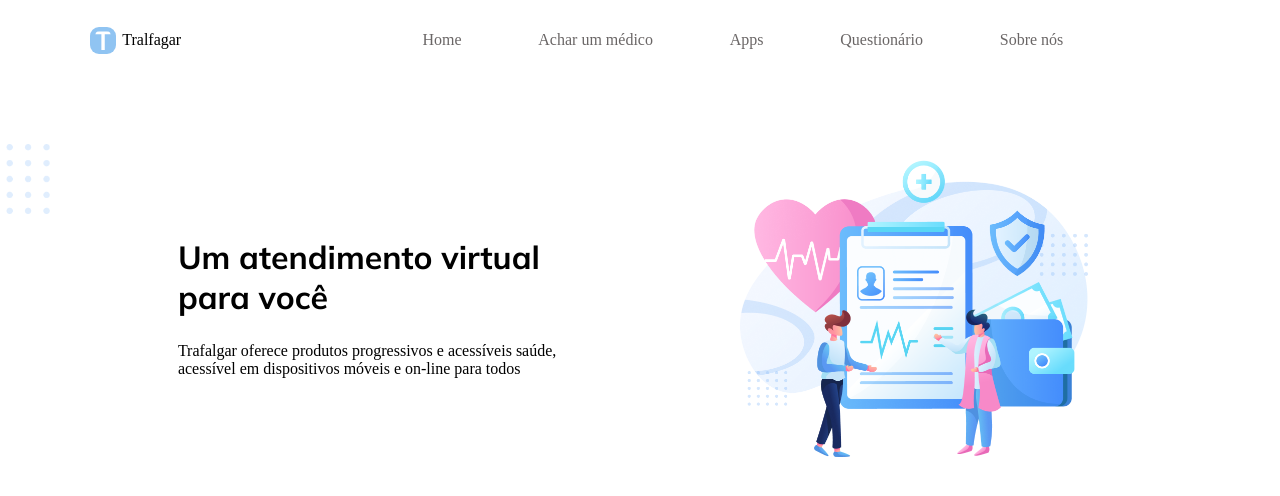
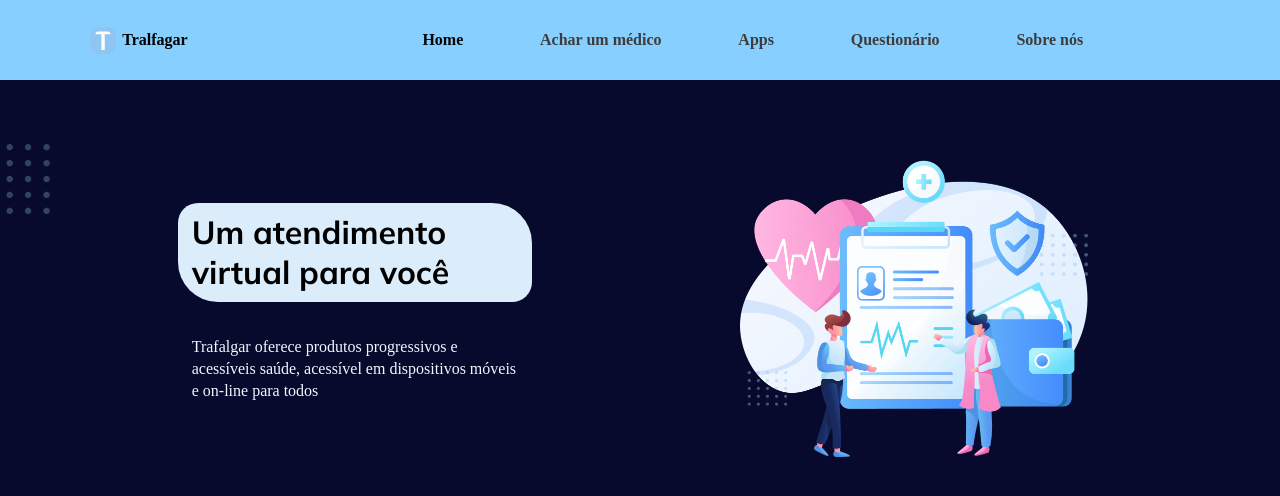
Before and after one commit to lecristina/landing-page, a plain HTML site: page home/index.html in a window 1280 px wide. Drawn offline with Linux system fonts and the light colour scheme.

Commit message:
Fim da minha rópria personalização

```diff
--- a/home/index.html
+++ b/home/index.html
@@ -12,7 +12,7 @@
                 <img class="t" src="../home/assets/T.png" alt="">
                 Tralfagar
             </a>
-                <a class="links-cabecalho" href="#">Home</a>
+                <a class="links-cabecalho-home" href="#">Home</a>
                 <a class="links-cabecalho" href="#">Achar um médico</a>
                 <a class="links-cabecalho" href="#">Apps</a>
                 <a class="links-cabecalho" href="#">Questionário</a>
@@ -39,5 +39,7 @@
 
 
 
+
+
 </body>
 </html>
--- a/home/style.css
+++ b/home/style.css
@@ -8,8 +8,25 @@
     box-sizing: border-box;
 }
 
+body {
+    background-color: rgb(7, 10, 44);
+
+}
+
 .cabecalho{
     display: flex;
+    background-color: rgb(134, 207, 255);
+    font-weight: 600;
+}
+
+.links-cabecalho-home {
+    display: flex;
+    margin-left: 6%;
+    align-items: center;
+    justify-content: space-evenly;
+    text-decoration: none;
+    font-weight: 800;
+    color: rgb(5, 5, 5);
 }
 
 .links-cabecalho {
@@ -18,7 +35,7 @@
     align-items: center;
     justify-content: space-evenly;
     text-decoration: none;
-    color: rgb(106, 102, 102);
+    color: rgb(62, 61, 61);
 }
 
 .logo-t {
@@ -29,6 +46,7 @@
     height: 10vh;
     width: 20%;
     text-decoration: none;
+    font-weight: bold;
     color: black;
 }
 
@@ -45,20 +63,35 @@
     justify-content: space-between;
     padding-top: 5%;
 
+
 }
 
 .textos {
-    padding-right: 10%;
+    padding-right: 8%;
+
 }
 
 .titulo-corpo{
     font-family: "Mulish", sans-serif;
     font-weight: bold;
     margin-bottom: 25px;
+    background-color: rgb(219, 237, 251);
+    border-radius: 20px 40px;
+    padding: 2%;
+    padding-left: 3%;
+    width: 77%;
 }
 
 .paragrafo-corpo {
     padding-right: 7%;
+    border-radius: 20px 40px;
+    padding: 2%;
+    padding-left: 3%;
+    width: 77%;
+    color: aliceblue;
+    font-size: 16px;
+    font-weight: 300;
+    line-height: 22px;
 }
 
 .decoracao {
```
